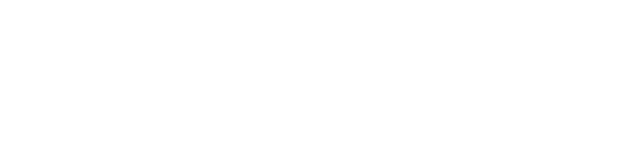
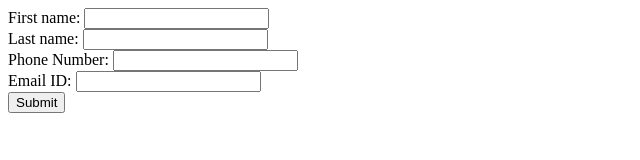
Before and after one commit to acciojob/form-login-2-vkolachi, a website: page main.html in a window 1280 px wide. Shown: the whole page, without its empty margins (0-640 px from the left). Drawn offline with Linux system fonts and the light colour scheme.

Commit message:
created a submission

```diff
--- a/main.html
+++ b/main.html
@@ -7,6 +7,17 @@
 </head>
 
 <body>
+	<form>
+		<label for="fname">First name:</label>
+		<input name="First Name" id="fname"><br>
+		<label for="lname">Last name:</label>
+		<input name="First Name" id="lname"><br>
+		<label for="phone">Phone Number:</label>
+		<input name="First Name" id="phone"><br>
+		<label for="email">Email ID:</label>
+		<input name="First Name" id="email"><br>
+		<button id="submit" onclick="sub()">Submit</button>
+	</form>
 	<!-- the entire body must be written by student -->
     <script type="text/javascript" src="./script.js">
 </script>
--- a/script.js
+++ b/script.js
@@ -1 +1,10 @@
-//your JS code here. If required.
+function sub() {
+	var fnme=document.getElementById("fname").value;
+	var lnme=document.getElementById("lname").value;
+	var phn=document.getElementById("phone").value;
+	var eml=document.getElementById("email").value;
+
+	var alertmsg="First Name:"+fnme+ "\nLast Name:"+lnme+"\nPhone Number:"+phn+"\nEmail ID:"+eml;
+	alert(alertmsg);
+
+}
```
